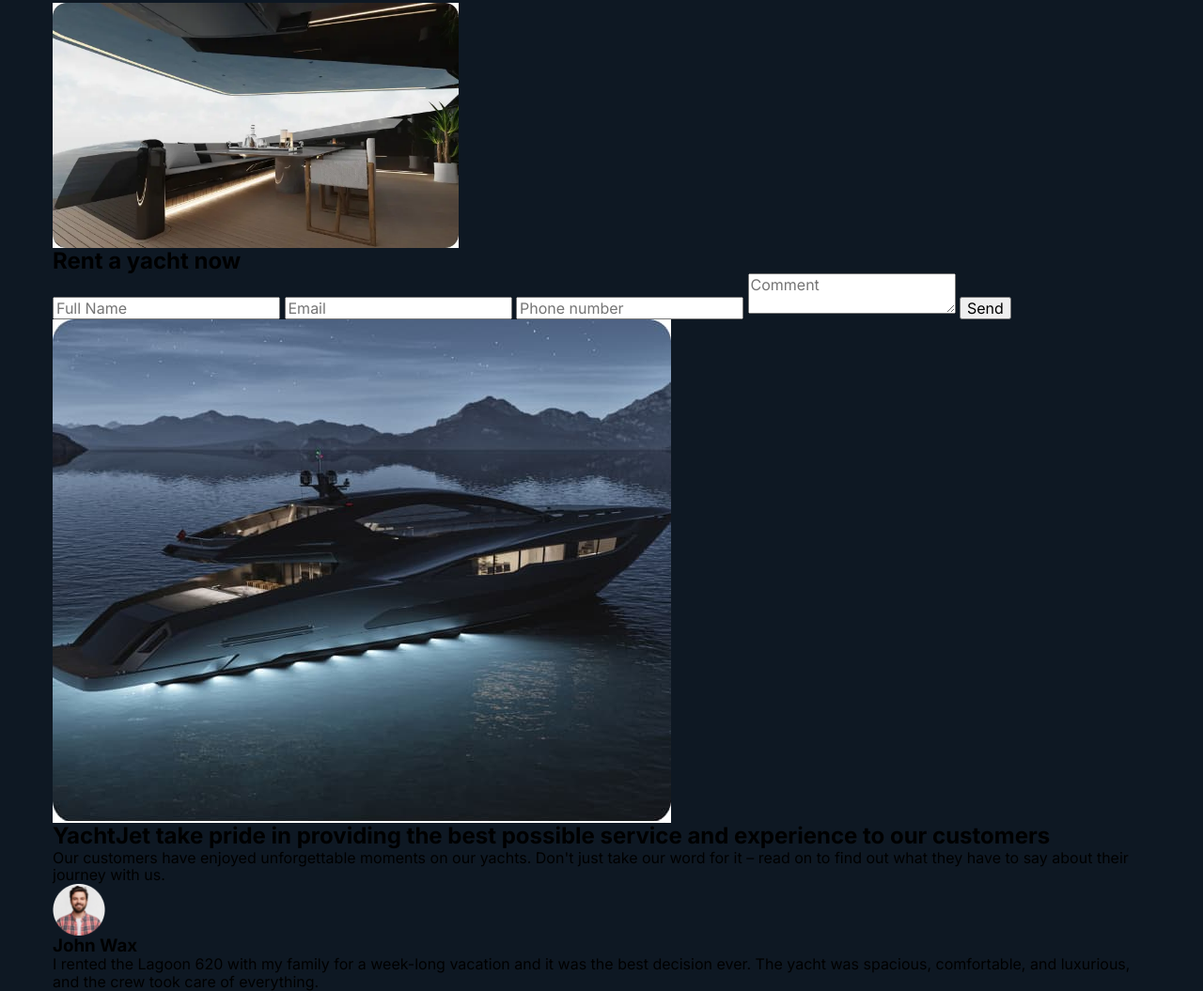
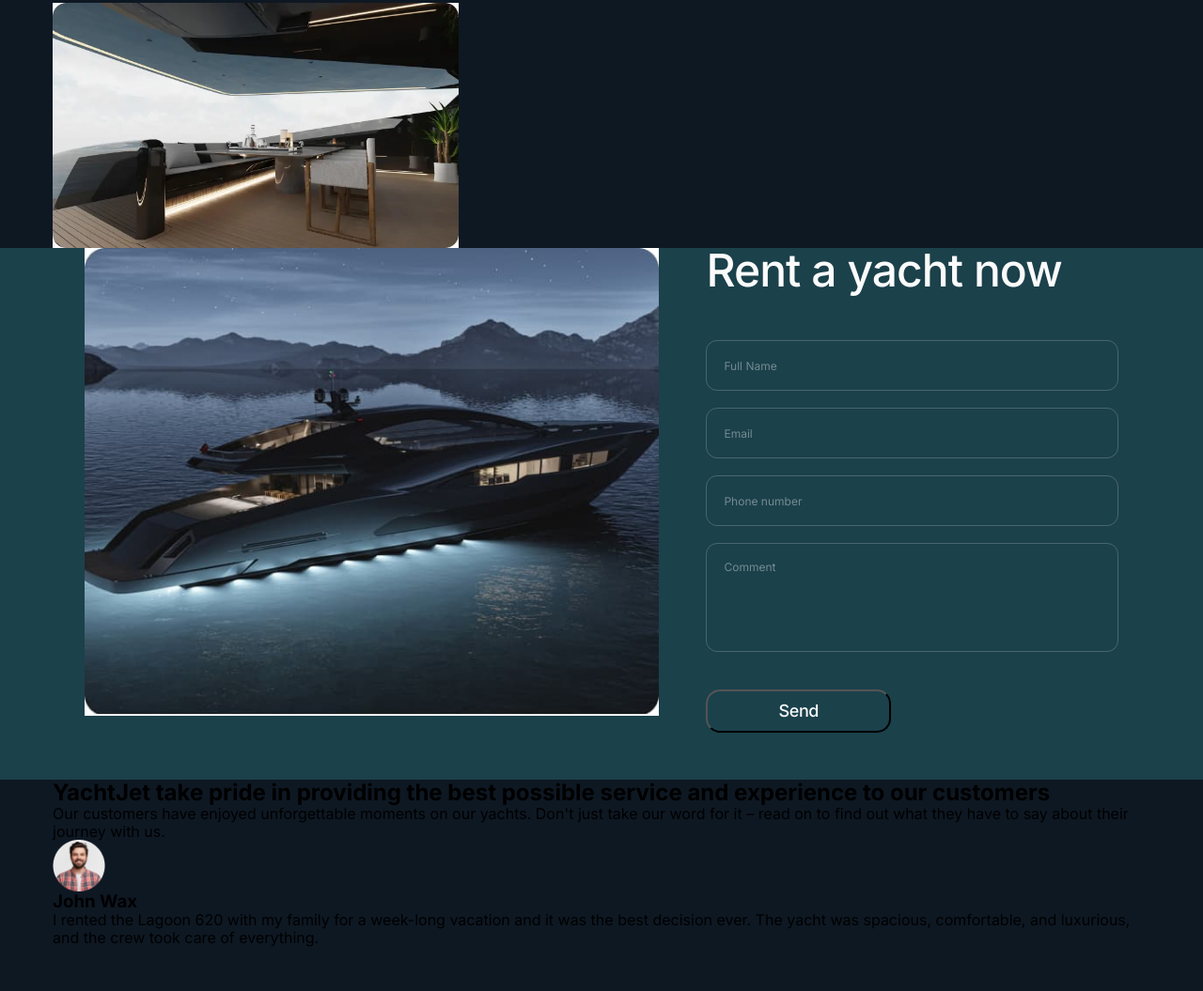
Before and after one commit to GoitStudentsWorks/117_html_css_FestBC, a website built with Vite: page src/index.html in a window 1280 px wide. Shown: the part 2489-3544 px from the top of the page at 94% size. After the commit the page ends 3497 px from the top, so only its background shows below. Built offline with nearby package versions, Linux system fonts and the light colour scheme.

Commit message:
add style for rent section

```diff
--- a/src/css/rent-a-yacht.css
+++ b/src/css/rent-a-yacht.css
@@ -1 +1,189 @@
-.replace-me-with-your-code-pleading-face {}
+.rent-a-yacht-container {
+  margin: 0 auto;
+  padding: 0 20px;
+}
+
+.rent-yacht-section {
+  background-color: #1b414b;
+}
+
+.rent-yacht-content {
+  margin-bottom: 80px;
+}
+
+.rent-yacht-title {
+  font-weight: 500;
+  font-size: 28px;
+  line-height: 1;
+  letter-spacing: -0.02em;
+  color: #fbfbfb;
+  margin-bottom: 40px;
+}
+
+.rent-yacht-form {
+  display: block;
+  margin-top: 0em;
+  unicode-bidi: isolate;
+  margin-bottom: 40px;
+}
+
+.yacht-form-label {
+  display: block;
+  margin-bottom: 18px;
+}
+
+.yacht-form-input {
+  box-sizing: border-box;
+
+  display: block;
+  width: 100%;
+  height: 42px;
+  padding: 14px 18px;
+
+  border-radius: 12px;
+  border: 1px solid rgba(251, 251, 251, 0.2);
+  background-color: transparent;
+  outline: 0px solid transparent;
+  color: #fbfbfb66;
+  font-size: 12px;
+  font-style: normal;
+  font-weight: 400;
+  line-height: 1.17;
+  transition: border-color 250ms ease-in-out;
+}
+
+.yacht-form-input::placeholder {
+  margin: 0;
+  font-weight: 400;
+  font-size: 12px;
+  line-height: 1.16667;
+  color: rgba(251, 251, 251, 0.4);
+}
+
+.yacht-form-input:hover,
+.yacht-form-input:focus,
+.yacht-form-textarea:hover,
+.yacht-form-textarea:focus {
+  border-color: #fbfbfb80;
+}
+
+.form-label-textarea {
+  display: block;
+  margin-bottom: 40px;
+}
+
+.yacht-form-textarea {
+  box-sizing: border-box;
+
+  display: block;
+
+  color: #fbfbfb66;
+  font-size: 12px;
+  font-style: normal;
+  font-weight: 400;
+  line-height: 1.17;
+  width: 100%;
+  height: 108px;
+  padding: 14px 18px;
+  border-radius: 12px;
+  border: 1px solid rgba(251, 251, 251, 0.2);
+  background-color: transparent;
+  resize: none;
+  outline: 0px solid transparent;
+
+  transition: border-color 250ms ease-in-out;
+}
+
+.yacht-form-textarea::placeholder {
+  font-weight: 400;
+  font-size: 12px;
+  line-height: 1.16667;
+  color: rgba(251, 251, 251, 0.4);
+}
+.rent-yacht-btn {
+  display: flex;
+  align-items: center;
+  justify-content: center;
+
+  border-radius: 15px;
+  padding: 14px 44px;
+  min-width: 122px;
+  height: 46px;
+  background: #1b414b;
+
+  font-weight: 500;
+  font-size: 14px;
+  line-height: 1.29;
+  letter-spacing: -0.02em;
+  color: #fbfbfb;
+
+  transition: background-color 250ms ease-in-out, color 250ms ease-in-out;
+}
+
+.rent-yacht-btn:hover,
+.rent-yacht-btn:focus {
+  background-color: #fbfbfb;
+  color: #1b414b;
+}
+
+@media screen and (min-width: 768px) {
+  .rent-a-yacht-container {
+    padding: 0 32px;
+  }
+
+  .rent-yacht-content {
+    margin-left: auto;
+    margin-right: auto;
+    margin-bottom: 100px;
+    width: 472px;
+  }
+  .rent-yacht-title {
+    margin-bottom: 50px;
+    font-size: 48px;
+  }
+
+  .rent-yacht-content {
+    margin-bottom: 100px;
+  }
+
+  .rent-yacht-form {
+    margin-bottom: 50px;
+  }
+
+  .yacht-form-input {
+    height: 54px;
+    padding: 18px;
+    font-size: 14px;
+    line-height: 1.29;
+  }
+
+  .yacht-form-textarea {
+    height: 116px;
+    padding-top: 18px;
+    padding-bottom: 18px;
+    font-size: 14px;
+    line-height: 1.29;
+  }
+
+  .rent-yacht-btn {
+    min-width: 192px;
+    padding: 18px 75px;
+    font-size: 18px;
+    line-height: 1.1;
+  }
+}
+
+@media screen and (min-width: 1280px) {
+  .rent-a-yacht-container {
+    display: flex;
+    gap: 50px;
+    padding: 0 50px;
+  }
+
+  .rent-yacht-content {
+    margin-left: 0;
+    margin-right: 0;
+    margin-bottom: 0;
+    order: 2;
+  }
+}
```
